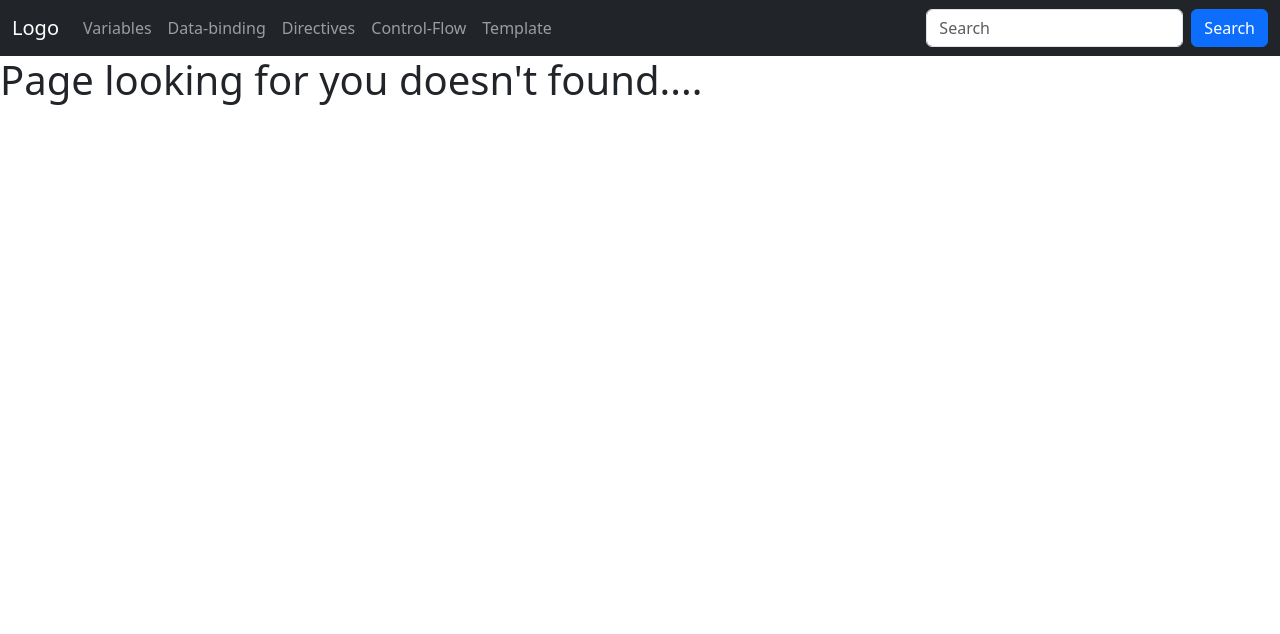
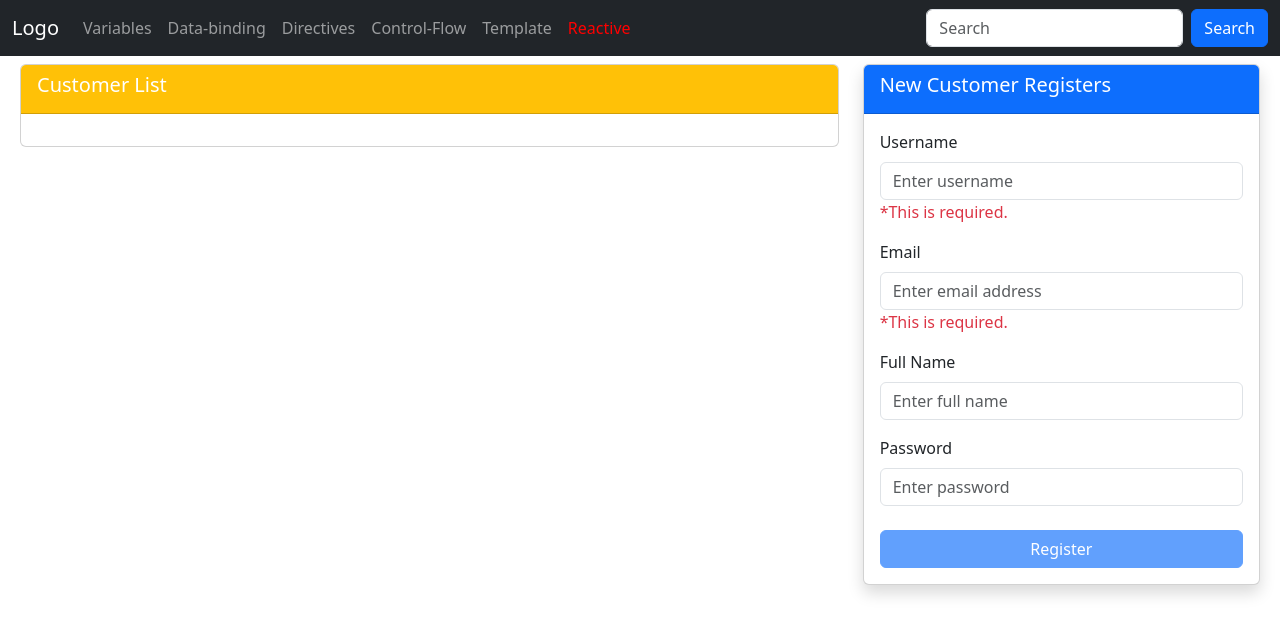
Before and after one commit to chandan578/mastering-angular, an Angular app in the folder basicAngular/: page /reactive-form in a window 1280 px wide. Shown: the top 634 px of the page. Built offline with nearby package versions, Linux system fonts and the light colour scheme.

Commit message:
Create new Reactive Form using ReactiveFormsModule

```diff
--- a/basicAngular/src/app/app.html
+++ b/basicAngular/src/app/app.html
@@ -21,6 +21,9 @@
         <li class="nav-item" >
           <a class="nav-link" routerLinkActive="active" routerLink="template-form">Template</a>
         </li>
+        <li class="nav-item" >
+          <a class="nav-link" routerLinkActive="active" routerLink="reactive-form">Reactive</a>
+        </li>
       </ul>
       <form class="d-flex">
         <input class="form-control me-2" type="text" placeholder="Search" fdprocessedid="8uwhkf">
--- a/basicAngular/src/app/app.routes.ts
+++ b/basicAngular/src/app/app.routes.ts
@@ -5,6 +5,7 @@ import { DirectiveExp } from './components/directive-exp/directive-exp';
 import { NotFound } from './components/not-found/not-found';
 import { ControlFlow } from './components/control-flow/control-flow';
 import { TemplateForm } from './components/template-form/template-form';
+import { ReactiveForm } from './components/reactive-form/reactive-form';
 
 export const routes: Routes = [
     {
@@ -33,6 +34,10 @@ export const routes: Routes = [
         component: TemplateForm
     },
     {
+        path: 'reactive-form',
+        component: ReactiveForm
+    },
+    {
         path: '**',
         component: NotFound
     }
--- /dev/null
+++ b/basicAngular/src/app/components/reactive-form/reactive-form.html
@@ -0,0 +1,84 @@
+<div class="row m-2">
+    <div class="col-8">
+        <div class="card">
+            <div class="card-header bg-warning text-white">
+                <h5>Customer List</h5>
+            </div>
+            <div class="card-body">
+
+            </div>
+        </div>
+    </div>
+    <div class="col-4">
+        <div class="card shadow">
+            <div class="card-header bg-primary text-white">
+                <h5>New Customer Registers</h5>
+            </div>
+            <div class="card-body">
+
+                <form [formGroup]="userForm">
+
+                    <!-- Username -->
+                    <div class="mb-3">
+                        <label for="userName" class="form-label">
+                            Username
+                        </label>
+                        <input type="text" class="form-control" formControlName="userName" name="userName"
+                            placeholder="Enter username" required>
+                        <div class="text-danger">
+                            @if(userForm.controls["userName"].errors?.['required']){
+                            <span>*This is required.</span>
+                            }
+                            @if(userForm.controls["userName"].errors?.['minlength']){
+                            <span>Minimum 6 character is required.</span>
+                            }
+                        </div>
+                    </div>
+
+                    <!-- Email -->
+                    <div class="mb-3">
+                        <label for="emailId" class="form-label">
+                            Email
+                        </label>
+                        <input type="email" class="form-control" formControlName="emailId" name="emailId"
+                            placeholder="Enter email address" required>
+                            <div class="text-danger">
+                            @if(userForm.controls["emailId"].errors?.['required']){
+                            <span>*This is required.</span>
+                            }
+                            @if(userForm.controls["emailId"].errors?.['email']){
+                            <span>write email here</span>
+                            }
+                        </div>
+                    </div>
+
+                    <!-- Full Name -->
+                    <div class="mb-3">
+                        <label for="fullName" class="form-label">
+                            Full Name
+                        </label>
+                        <input type="text" class="form-control" formControlName="fullName" name="fullName"
+                            placeholder="Enter full name" required>
+                    </div>
+
+                    <!-- Password -->
+                    <div class="mb-4">
+                        <label for="password" class="form-label">
+                            Password
+                        </label>
+                        <input type="password" class="form-control" formControlName="password" name="password"
+                            placeholder="Enter password" required>
+                    </div>
+
+                    <!-- Submit -->
+                    <div class="d-grid">
+                        <button type="submit" class="btn btn-primary" [disabled]="userForm.invalid" (click)="onSaveUser()">
+                            Register
+                        </button>
+                    </div>
+
+                </form>
+            </div>
+        </div>
+    </div>
+</div>
--- /dev/null
+++ b/basicAngular/src/app/components/reactive-form/reactive-form.ts
@@ -0,0 +1,42 @@
+import { Component, inject } from '@angular/core';
+import { FormBuilder, FormControl, FormGroup, ReactiveFormsModule, Validators } from '@angular/forms';
+
+@Component({
+  selector: 'app-reactive-form',
+  imports: [ReactiveFormsModule],
+  templateUrl: './reactive-form.html',
+  styleUrl: './reactive-form.css',
+})
+export class ReactiveForm {
+
+  userForm: FormGroup = new FormGroup({
+    userId: new FormControl(0),
+    userName: new FormControl("", [Validators.required, Validators.minLength(6)]),
+    emailId: new FormControl('', [Validators.required, Validators.email]),
+    fullName: new FormControl(''),
+    password: new FormControl(''),
+  });
+
+  formBuilder = inject(FormBuilder);
+
+  studentForm !: FormGroup;
+
+  constructor(private fb: FormBuilder){
+    this.studentForm = this.formBuilder.group({
+      studId: [0],
+      studName: ['', [Validators.required, Validators.minLength(6)]],
+      city: ['', [Validators.required]]
+    });
+  }
+
+  onSaveUser(){
+    if(this.userForm.invalid){
+      alert("Please enter all required details.")
+    }else{
+      const userData = this.userForm.value;
+    }
+    // debugger;
+  }
+
+
+}
```
Also changed, not shown: basicAngular/src/app/components/reactive-form/reactive-form.css (added), 2 other files (tests, documents, lock files or other folders).
